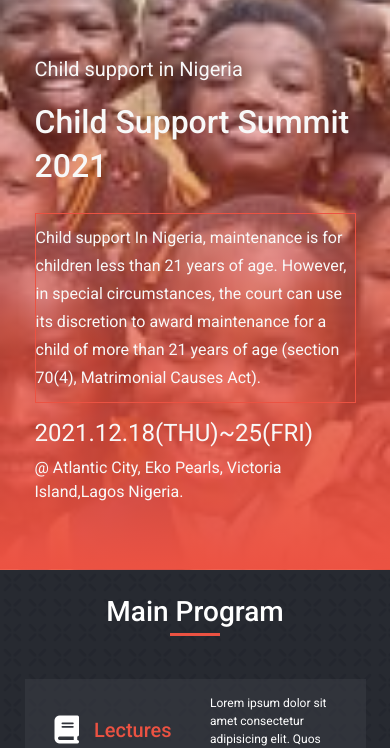
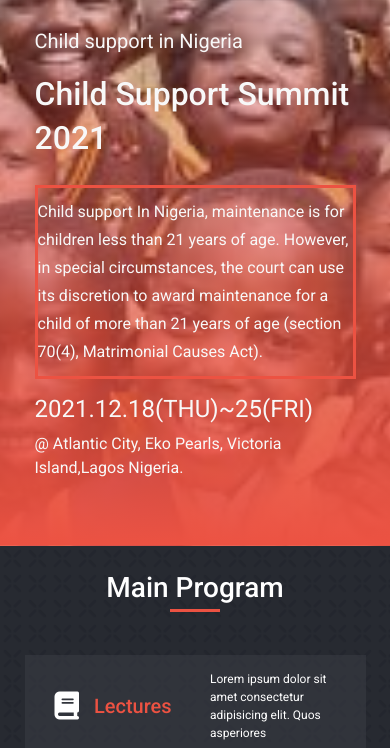
Before and after one commit to oluwajuwon8/Child-Support-Summit, a website: page index.html in a window 390 px wide. Shown: the part 101-849 px from the top of the page. Drawn offline with nearby package versions, Linux system fonts and the light colour scheme.

Commit message:
modify code in mobile view

```diff
--- a/style.css
+++ b/style.css
@@ -32,6 +32,7 @@ body {
 .header-details {
   background-color: #272a31;
   display: flex;
+  display: none;
   justify-content: center;
 }
 
@@ -152,7 +153,7 @@ footer img {
 .statement {
   margin-top: 25px;
   width: 90%;
-  border: 1px solid#ec5242;
+  border: 3px solid#ec5242;
   padding: 10px 0;
 }
 
```
